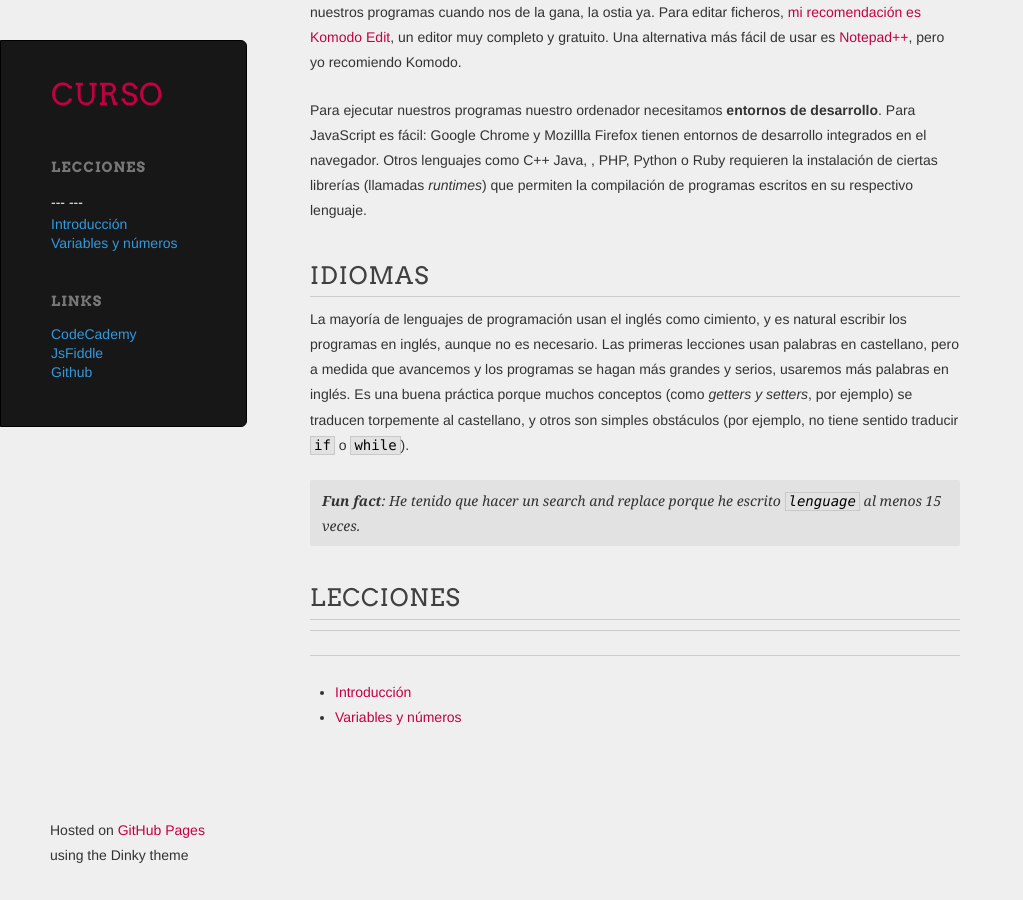
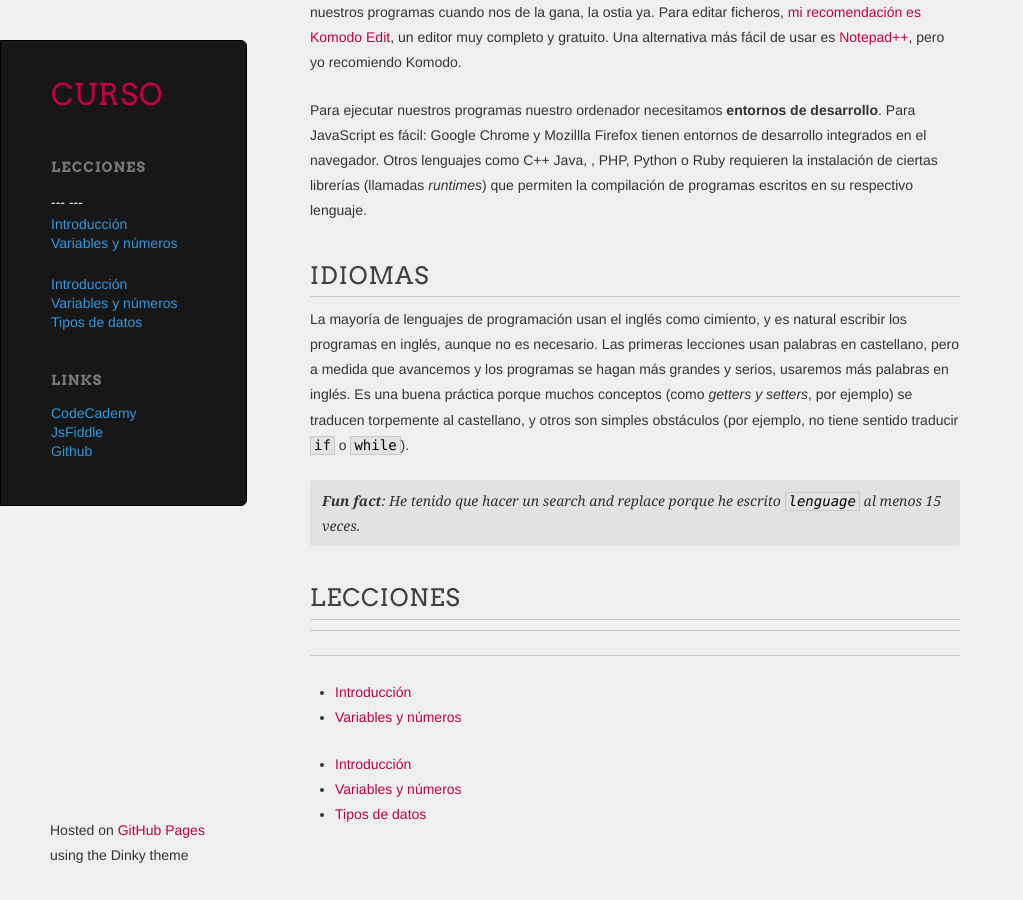
Before and after one commit to ifcanduela/curso, a Jekyll site: the page built from index.md, in a window 1280 px wide and 900 px high, scrolled down 1020 px. Shown: the whole window, without its empty margins (0-1023 px from the left). Built offline with Jekyll 4.4.1, drawn with Linux system fonts in a browser that asks for light colours.

Commit message:
Change to menu links

```diff
--- a/_includes/lesson_list.html
+++ b/_includes/lesson_list.html
@@ -6,7 +6,7 @@
 </ul>
 
 <ul class="nav">
-    {% for lesson in lessons %}
+    {% for lesson in site.lessons %}
         <li><a href="{{ site.baseurl }}/lecciones/{{ lesson.number }}">{{ lesson.title }}</a></li>
     {% endfor %}
 </ul>
```
